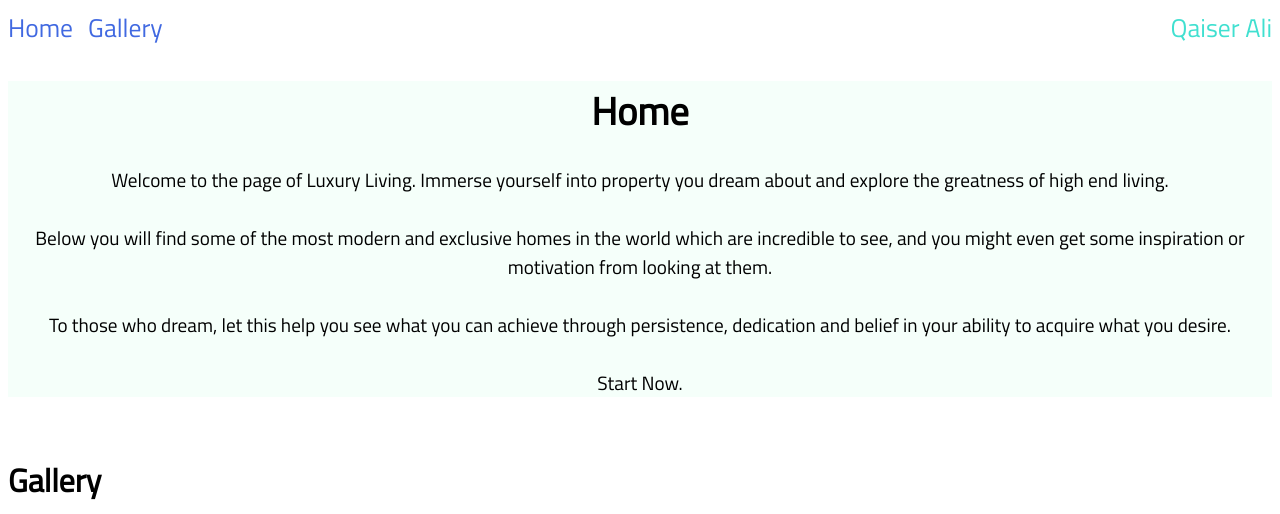
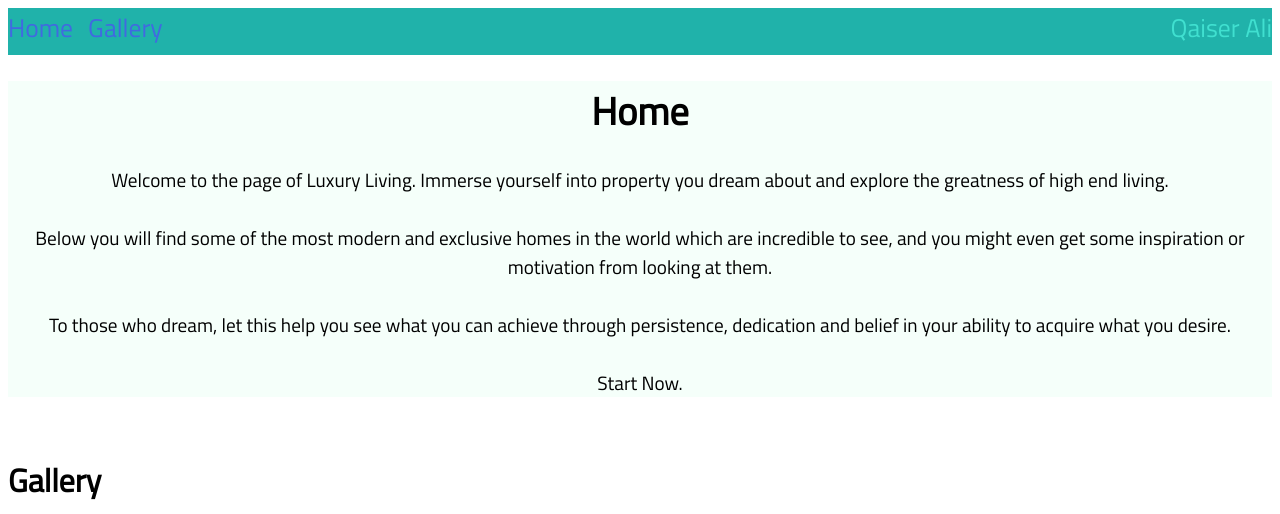
Before and after one commit to Qaiser-A/Portfolio, a plain HTML site: page index.html in a window 1280 px wide. Shown: the top 514 px of the page. Drawn offline with Linux system fonts and the light colour scheme.

Commit message:
Changed the background colour of the navbar

```diff
--- a/stylesheet.css
+++ b/stylesheet.css
@@ -8,7 +8,7 @@
 	font-family: sans-serif;
 	font-size: 2vw;
 	padding-bottom: 8px;
-	color: paleturquoise;
+	background-color: lightseagreen;
 	position: sticky; /*Keeps the nav visible when scrolling*/
 	top: 0; /*Makes the nav stay at the absoloute top of the screen*/
 }
```
